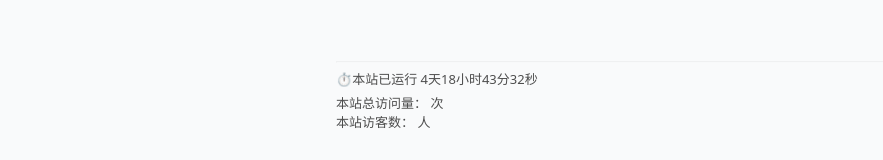
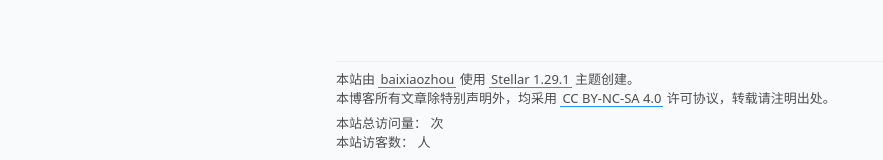
Before and after one commit to baixiaozhou/baixiaozhou.github.io, a plain HTML site: page about/index.html in a window 1280 px wide. Shown: the part 1022-1182 px from the top of the page, without its empty margins (0-883 px from the left). Drawn offline with nearby package versions, Linux system fonts and the light colour scheme; some packages are replaced by stand-ins of ours; a script that the page names is missing; a small style sheet from the web is missing.

Commit message:
Site updated: 2024-08-18 12:43:27

```diff
--- a/about/index.html
+++ b/about/index.html
@@ -20,12 +20,12 @@
   <title>个人介绍 - 周小白</title>
 
 
-    <meta name="description" content="简介 职业:     运维开发工程师 出生时间:  98年 性别:     男 联系方式:  &#52;&#52;&#54;&#x33;&#x30;&#50;&#56;&#x36;&#x34;&#64;&#113;&#x71;&#x2e;&#x63;&#111;&#109;&#x2F;&#98;&#97;&#105;&#120;&#105;&#97;&#x6f;&#122;&#104;&#x6f;">
+    <meta name="description" content="简介 职业:     运维开发工程师 出生时间:  98年 性别:     男 联系方式:  &#52;&#x34;&#x36;&#x33;&#x30;&#50;&#x38;&#x36;&#52;&#x40;&#113;&#113;&#46;&#x63;&#x6f;&#x6d;&#x2F;&#98;&#97;&#105;&#120;&#105;&#x61;&#111;&#x7a;&#x68;&amp;#x">
 <meta property="og:type" content="website">
 <meta property="og:title" content="个人介绍">
 <meta property="og:url" content="http://baixiaozhou.github.io/about/index.html">
 <meta property="og:site_name" content="周小白">
-<meta property="og:description" content="简介 职业:     运维开发工程师 出生时间:  98年 性别:     男 联系方式:  &#52;&#52;&#54;&#x33;&#x30;&#50;&#56;&#x36;&#x34;&#64;&#113;&#x71;&#x2e;&#x63;&#111;&#109;&#x2F;&#98;&#97;&#105;&#120;&#105;&#97;&#x6f;&#122;&#104;&#x6f;">
+<meta property="og:description" content="简介 职业:     运维开发工程师 出生时间:  98年 性别:     男 联系方式:  &#52;&#x34;&#x36;&#x33;&#x30;&#50;&#x38;&#x36;&#52;&#x40;&#113;&#113;&#46;&#x63;&#x6f;&#x6d;&#x2F;&#98;&#97;&#105;&#120;&#105;&#x61;&#111;&#x7a;&#x68;&amp;#x">
 <meta property="og:locale" content="zh_CN">
 <meta property="article:published_time" content="2024-08-16T04:00:00.000Z">
 <meta property="article:modified_time" content="2024-08-17T14:33:25.345Z">
@@ -94,7 +94,7 @@
 <li><strong>职业</strong>:     运维开发工程师</li>
 <li><strong>出生时间</strong>:  98年</li>
 <li><strong>性别</strong>:     男</li>
-<li><strong>联系方式</strong>:  <a href="mailto:&#52;&#52;&#54;&#x33;&#x30;&#50;&#56;&#x36;&#x34;&#64;&#113;&#x71;&#x2e;&#x63;&#111;&#109;">&#52;&#52;&#54;&#x33;&#x30;&#50;&#56;&#x36;&#x34;&#64;&#113;&#x71;&#x2e;&#x63;&#111;&#109;</a>&#x2F;<a href="mailto:&#98;&#97;&#105;&#120;&#105;&#97;&#x6f;&#122;&#104;&#x6f;&#x75;&#x39;&#54;&#x40;&#x67;&#109;&#97;&#x69;&#x6c;&#46;&#x63;&#x6f;&#109;">&#98;&#97;&#105;&#120;&#105;&#97;&#x6f;&#122;&#104;&#x6f;&#x75;&#x39;&#54;&#x40;&#x67;&#109;&#97;&#x69;&#x6c;&#46;&#x63;&#x6f;&#109;</a></li>
+<li><strong>联系方式</strong>:  <a href="mailto:&#52;&#x34;&#x36;&#x33;&#x30;&#50;&#x38;&#x36;&#52;&#x40;&#113;&#113;&#46;&#x63;&#x6f;&#x6d;">&#52;&#x34;&#x36;&#x33;&#x30;&#50;&#x38;&#x36;&#52;&#x40;&#113;&#113;&#46;&#x63;&#x6f;&#x6d;</a>&#x2F;<a href="mailto:&#98;&#97;&#105;&#120;&#105;&#x61;&#111;&#x7a;&#x68;&#x6f;&#x75;&#57;&#x36;&#64;&#103;&#x6d;&#97;&#x69;&#x6c;&#x2e;&#99;&#x6f;&#109;">&#98;&#97;&#105;&#120;&#105;&#x61;&#111;&#x7a;&#x68;&#x6f;&#x75;&#57;&#x36;&#64;&#103;&#x6d;&#97;&#x69;&#x6c;&#x2e;&#99;&#x6f;&#109;</a></li>
 </ul>
 <h2 id="工作履历"><a href="#工作履历" class="headerlink" title="工作履历"></a>工作履历</h2><ul>
 <li>2020.7-2023.6  杭州齐治科技 软件开发工程师</li>
@@ -123,25 +123,7 @@
 
 
 
-<footer class="page-footer footnote"><hr><div class="text"><p><span id="runtime_span"></span></p>
-<script type="text/javascript">
-function show_runtime() {
-    window.setTimeout("show_runtime()", 1000);
-    X = new Date("2024/08/13 10:00:00");
-    Y = new Date();
-    T = (Y.getTime() - X.getTime());
-    M = 24 * 60 * 60 * 1000;
-    a = T / M;
-    A = Math.floor(a);
-    b = (a - A) * 24;
-    B = Math.floor(b);
-    c = (b - B) * 60;
-    C = Math.floor((b - B) * 60);
-    D = Math.floor((c - C) * 60);
-    runtime_span.innerHTML = "⏱️本站已运行 " + A + "天" + B + "小时" + C + "分" + D + "秒"
-}
-show_runtime();
-</script>
+<footer class="page-footer footnote"><hr><div class="text"><p>本站由 <a href="/">baixiaozhou</a> 使用 <a target="_blank" rel="noopener" href="https://github.com/xaoxuu/hexo-theme-stellar/tree/1.29.1">Stellar 1.29.1</a> 主题创建。<br>本博客所有文章除特别声明外，均采用 <a target="_blank" rel="noopener" href="https://creativecommons.org/licenses/by-nc-sa/4.0/">CC BY-NC-SA 4.0</a> 许可协议，转载请注明出处。</p>
 <div class="busuanzi_container_site_pv">本站总访问量：<span id="busuanzi_value_site_pv"></span> 次</div><div class="busuanzi_container_site_uv">本站访客数：<span id="busuanzi_value_site_uv"></span> 人</div></div></footer>
 
 <!-- 在页面底部添加 Busuanzi 的 JavaScript -->
```
Also changed, not shown: 404.html (+1 -19 lines), archives/2024/07/index.html (+1 -19 lines), archives/2024/08/index.html (+1 -19 lines), archives/2024/index.html (+1 -19 lines), archives/index.html (+1 -19 lines), categories/index.html (+1 -19 lines), categories/问题排查/index.html (+1 -19 lines), friends/index.html (+1 -19 lines), index.html (+1 -19 lines), notebooks/index.html (+1 -19 lines), p/JAVA问题定位/index.html (+1 -19 lines), p/线上问题排查方法汇总/index.html (+1 -19 lines), search.json (+1 -1 lines), tags/Golang/index.html (+1 -19 lines), 4 more files.
